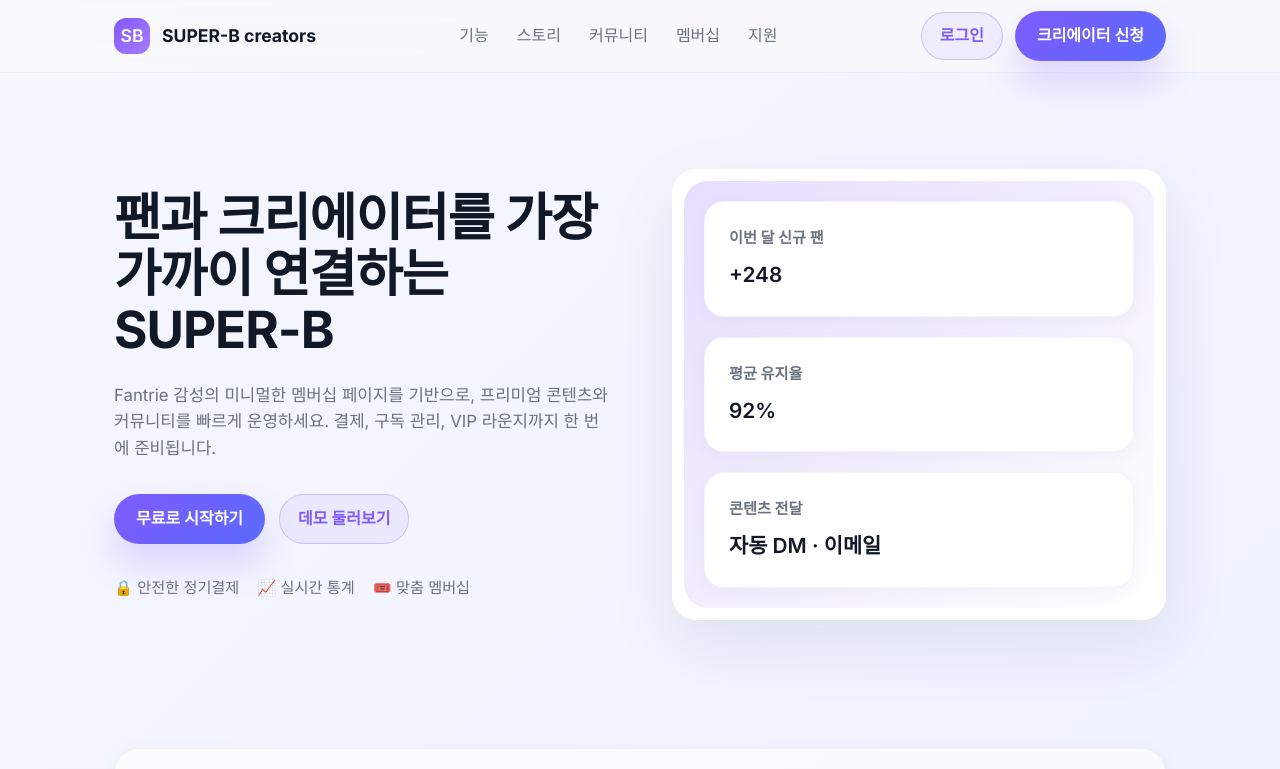
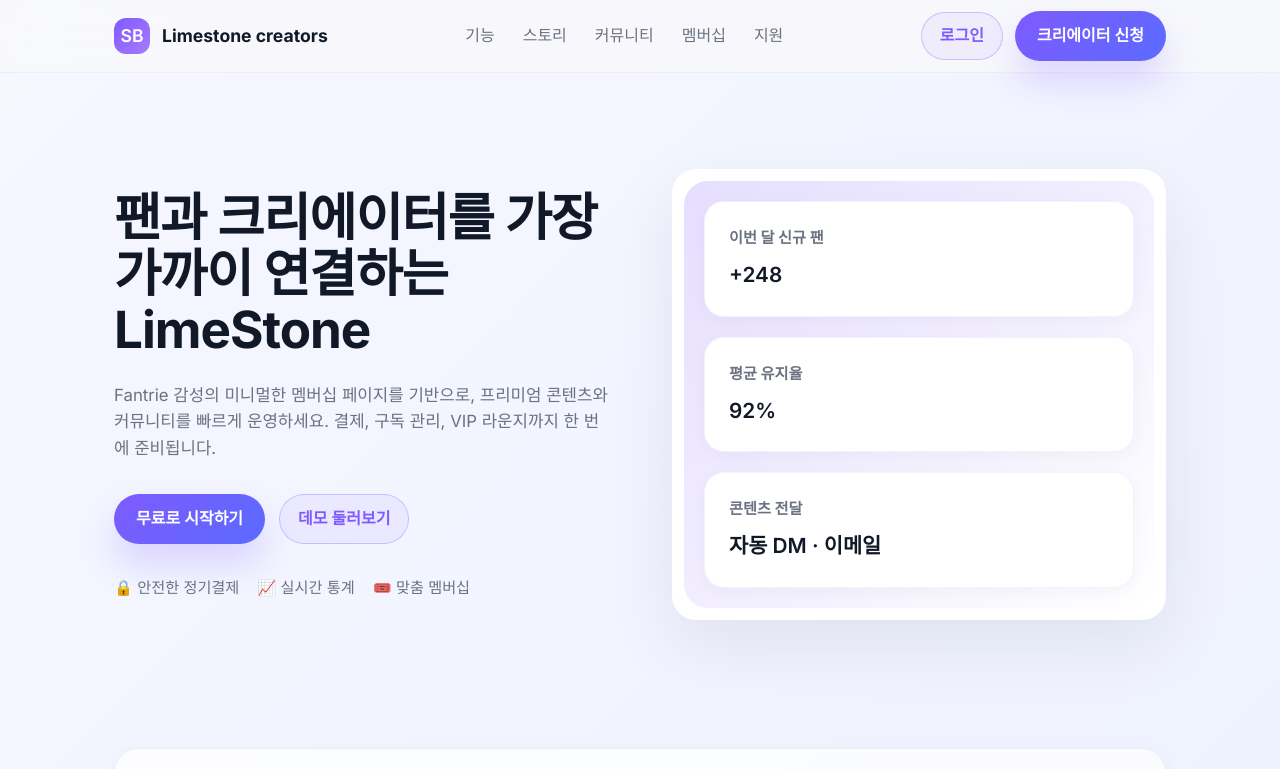
Before and after one commit to Tim-JEON/Limestone, a plain HTML site: page index.html in a window 1280 px wide. Shown: the top 769 px of the page. Drawn offline with Linux system fonts and the light colour scheme.

Commit message:
Update index.html
Signed-off-by: sejaboys <85088197+Tim-JEON@users.noreply.github.com>

```diff
--- a/index.html
+++ b/index.html
@@ -604,7 +604,7 @@
     <div class="shell nav">
       <a class="brand" href="#top">
         <span class="brand-mark">SB</span>
-        <span>SUPER-B creators</span>
+        <span>Limestone creators</span>
       </a>
       <nav class="nav-links">
         <a href="#features">기능</a>
@@ -623,7 +623,7 @@
   <main>
     <section class="hero" id="top">
       <div>
-        <h1>팬과 크리에이터를 가장 가까이 연결하는 SUPER-B</h1>
+        <h1>팬과 크리에이터를 가장 가까이 연결하는 LimeStone</h1>
         <p>Fantrie 감성의 미니멀한 멤버십 페이지를 기반으로, 프리미엄 콘텐츠와 커뮤니티를 빠르게 운영하세요. 결제, 구독 관리, VIP 라운지까지 한 번에 준비됩니다.</p>
         <div class="hero-actions">
           <button class="solid-button" type="button">무료로 시작하기</button>
```
